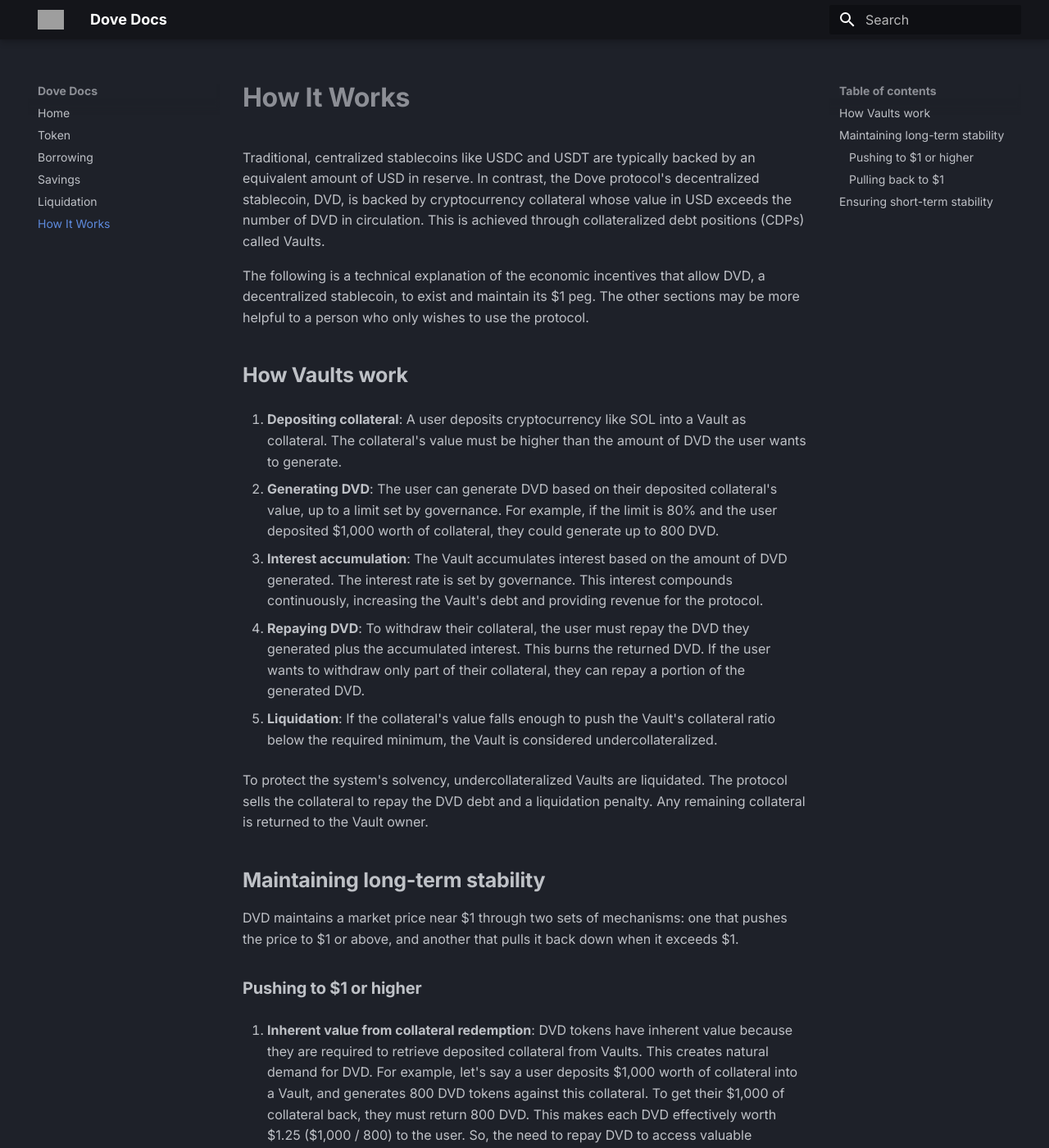
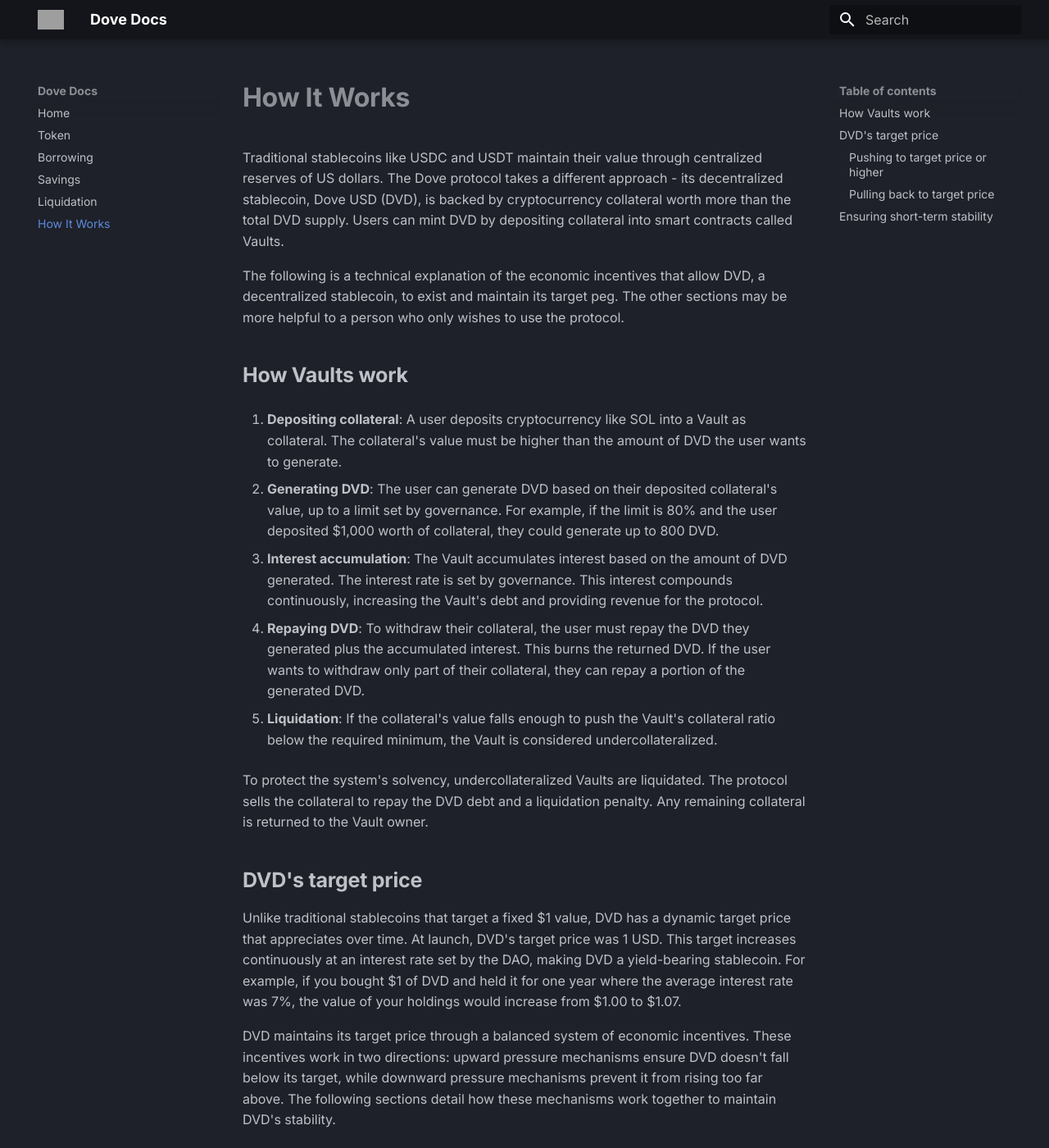
Before and after one commit to dove-development/dove-docs, an MkDocs documentation site: the page built from docs/how_it_works.md, in a window 1280 px wide and 1400 px high. Shown: the whole window at 82% size. Built offline with MkDocs 1.6.1 and Material for MkDocs 9.7.7, drawn with Linux system fonts in a browser that asks for light colours; some of the changed text lies outside the part shown; grey boxes are pictures that could not be loaded.

Commit message:
Update for new launch

```diff
--- a/docs/how_it_works.md
+++ b/docs/how_it_works.md
@@ -1,7 +1,7 @@
 # How It Works
-Traditional, centralized stablecoins like USDC and USDT are typically backed by an equivalent amount of USD in reserve. In contrast, the Dove protocol's decentralized stablecoin, DVD, is backed by cryptocurrency collateral whose value in USD exceeds the number of DVD in circulation. This is achieved through collateralized debt positions (CDPs) called Vaults.
+Traditional stablecoins like USDC and USDT maintain their value through centralized reserves of US dollars. The Dove protocol takes a different approach - its decentralized stablecoin, Dove USD (DVD), is backed by cryptocurrency collateral worth more than the total DVD supply. Users can mint DVD by depositing collateral into smart contracts called Vaults.
 
-The following is a technical explanation of the economic incentives that allow DVD, a decentralized stablecoin, to exist and maintain its $1 peg. The other sections may be more helpful to a person who only wishes to use the protocol.
+The following is a technical explanation of the economic incentives that allow DVD, a decentralized stablecoin, to exist and maintain its target peg. The other sections may be more helpful to a person who only wishes to use the protocol.
 
 ## How Vaults work
 
@@ -17,11 +17,13 @@ The following is a technical explanation of the economic incentives that allow D
 
    To protect the system's solvency, undercollateralized Vaults are liquidated. The protocol sells the collateral to repay the DVD debt and a liquidation penalty. Any remaining collateral is returned to the Vault owner.
 
-## Maintaining long-term stability
+## DVD's target price
 
-DVD maintains a market price near $1 through two sets of mechanisms: one that pushes the price to $1 or above, and another that pulls it back down when it exceeds $1.
+Unlike traditional stablecoins that target a fixed $1 value, DVD has a dynamic target price that appreciates over time. At launch, DVD's target price was 1 USD. This target increases continuously at an interest rate set by the DAO, making DVD a yield-bearing stablecoin. For example, if you bought $1 of DVD and held it for one year where the average interest rate was 7%, the value of your holdings would increase from $1.00 to $1.07.
 
-### Pushing to $1 or higher
+DVD maintains its target price through a balanced system of economic incentives. These incentives work in two directions: upward pressure mechanisms ensure DVD doesn't fall below its target, while downward pressure mechanisms prevent it from rising too far above. The following sections detail how these mechanisms work together to maintain DVD's stability.
+
+### Pushing to target price or higher
 
 1. **Inherent value from collateral redemption**: DVD tokens have inherent value because they are required to retrieve deposited collateral from Vaults. This creates natural demand for DVD. For example, let's say a user deposits $1,000 worth of collateral into a Vault, and generates 800 DVD tokens against this collateral. To get their $1,000 of collateral back, they must return 800 DVD. This makes each DVD effectively worth $1.25 ($1,000 / 800) to the user. So, the need to repay DVD to access valuable collateral gives DVD inherent value, driving demand.
 
@@ -29,9 +31,9 @@ DVD maintains a market price near $1 through two sets of mechanisms: one that pu
 
 3. **Savings rates**: Users can earn interest on DVD by locking it in Savings. Higher savings rates make holding DVD more attractive, increasing demand.
 
-### Pulling back to $1
+### Pulling back to target price
 
-If DVD's price climbs substantially above $1, governance can vote to:
+If DVD's price climbs substantially above its target price, governance can vote to:
 
 1. **Lower Vault interest rates**: This reduces the cost of borrowing DVD and the urgency to repay debt, increasing DVD supply and decreasing demand.
 
@@ -39,8 +41,8 @@ If DVD's price climbs substantially above $1, governance can vote to:
 
 ## Ensuring short-term stability
 
-Stability Modules are liquidity pools that let users trade DVD for blue-chip stablecoins like USDC or USDT at a 1:1 ratio without fees. When a user trades a stablecoin for DVD, new DVD is minted. When they trade DVD for a stablecoin, the DVD is burned.
+Stability Modules are liquidity pools that let users trade DVD for blue-chip stablecoins like USDC or USDT at the target price ratio without fees. When a user trades a stablecoin for DVD, new DVD is minted. When they trade DVD for a stablecoin, the DVD is burned.
 
-Stability Modules create an arbitrage opportunity that incentivizes traders to buy DVD when its price falls below $1 and sell when its price exceeds $1. This keeps DVD near its $1 target even during brief periods of volatility.
+Stability Modules create an arbitrage opportunity that incentivizes traders to buy DVD when its price falls below the target price and sell when its price exceeds it. This keeps DVD near its target even during brief periods of volatility.
 
 To limit the protocol's exposure in case of a stablecoin losing its peg, governance sets a ceiling on the amount of DVD that can be minted using Stability Modules, typically no more than 0.5% to 1% of the circulating DVD supply.
```
Also changed, not shown: docs/index.md (+1 -1 lines), docs/token.md (+6 -6 lines).
